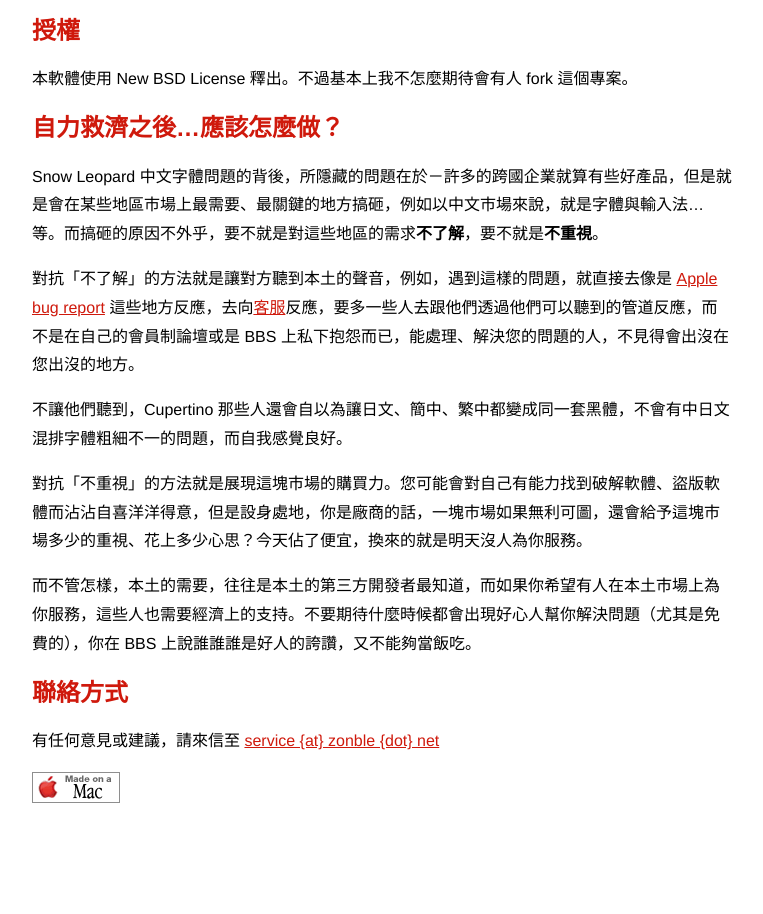
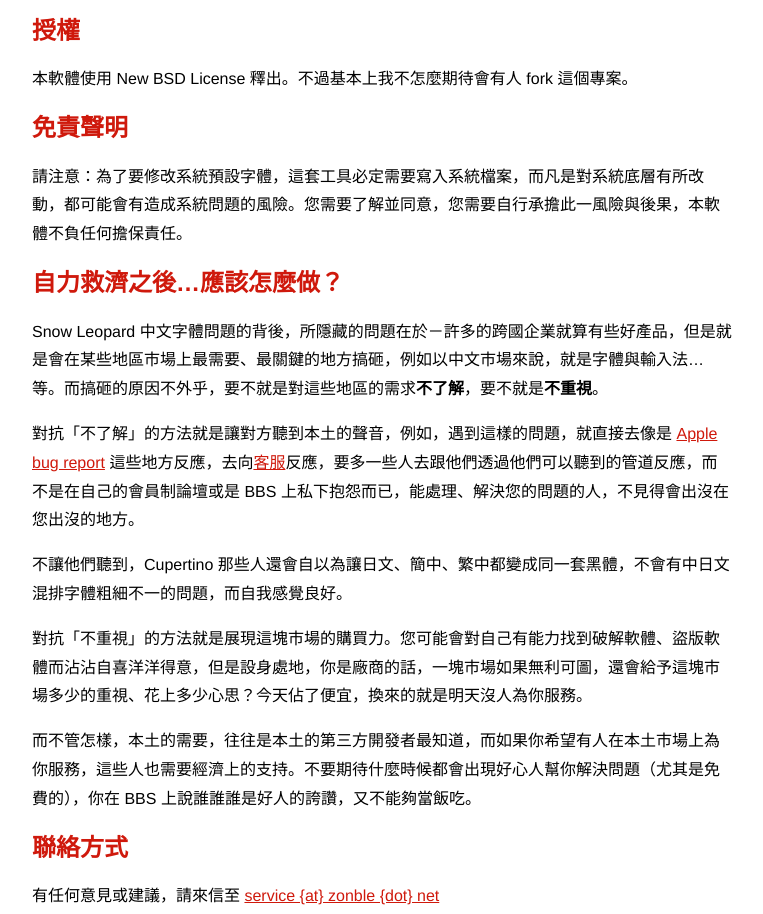
Before and after one commit to david50407/tcfail, a plain HTML site: page index.html in a window 1280 px wide. Shown: the part 1722-2636 px from the top of the page, without its empty margins (258-1021 px from the left). Before the commit the page ends 2543 px from the top, so only its background shows below. Drawn offline with Linux system fonts and the light colour scheme.

Commit message:
Updates index.html

```diff
--- a/index.html
+++ b/index.html
@@ -80,6 +80,10 @@
 
 	<p>本軟體使用 New BSD License 釋出。不過基本上我不怎麼期待會有人 fork 這個專案。</p>
 
+	<h2>免責聲明</h2>
+
+	<p>請注意：為了要修改系統預設字體，這套工具必定需要寫入系統檔案，而凡是對系統底層有所改動，都可能會有造成系統問題的風險。您需要了解並同意，您需要自行承擔此一風險與後果，本軟體不負任何擔保責任。</p>
+
     <h2>自力救濟之後…應該怎麼做？</h2>
 
     <p>Snow Leopard 中文字體問題的背後，所隱藏的問題在於－許多的跨國企業就算有些好產品，但是就是會在某些地區市場上最需要、最關鍵的地方搞砸，例如以中文市場來說，就是字體與輸入法…等。而搞砸的原因不外乎，要不就是對這些地區的需求<b>不了解</b>，要不就是<b>不重視</b>。</p>
```
Also changed, not shown: 1 other file.
